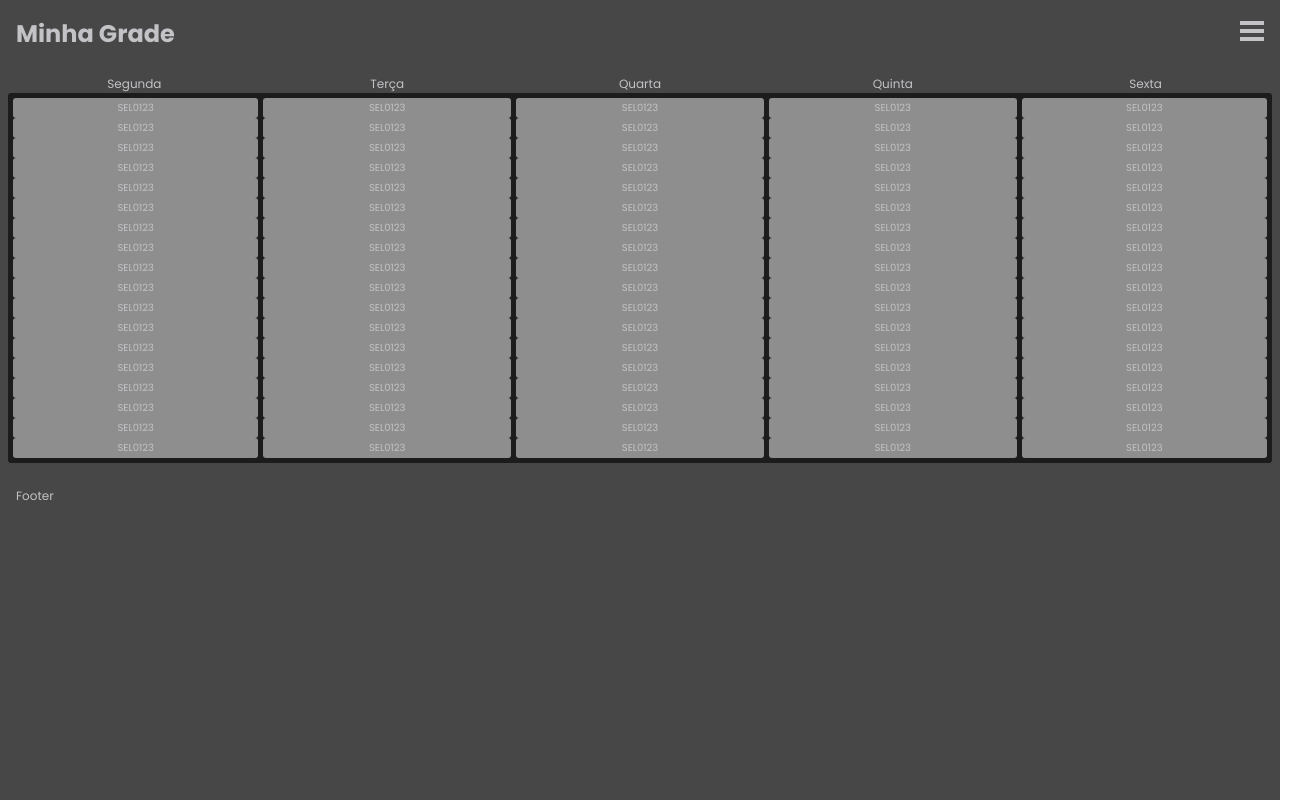
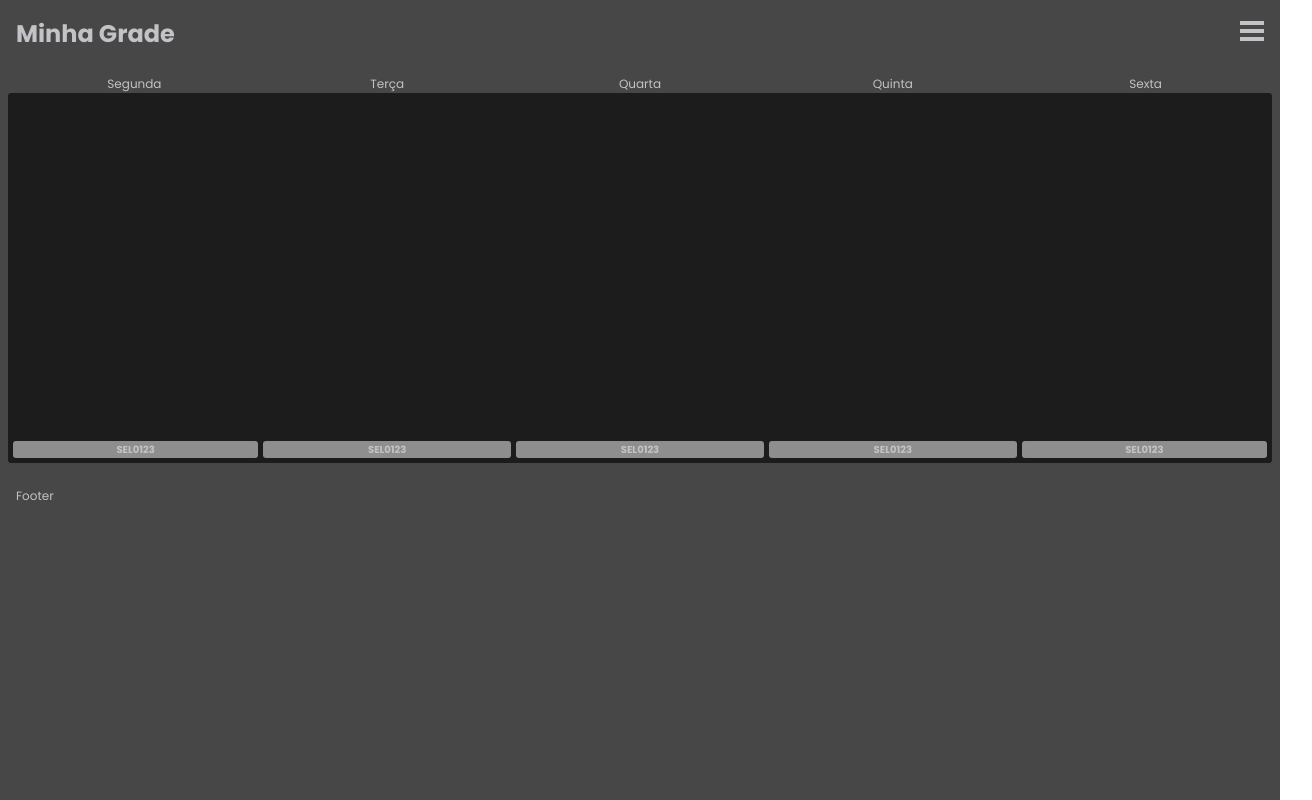
Before and after one commit to felipepimentab/minha-grade, a Nuxt app: page / in a window 1280 px wide. Shown: the whole page, 1312 px wide, since content can reach past the window. Built offline with nearby package versions, Linux system fonts and the light colour scheme.

Commit message:
feat(table): intial position logic

```diff
--- a/components/TableColumn.vue
+++ b/components/TableColumn.vue
@@ -1,28 +1,23 @@
 <template>
   <div class="column">
-    <TableItem />
-    <TableItem />
-    <TableItem />
-    <TableItem />
-    <TableItem />
-    <TableItem />
-    <TableItem />
-    <TableItem />
-    <TableItem />
-    <TableItem />
-    <TableItem />
-    <TableItem />
-    <TableItem />
-    <TableItem />
-    <TableItem />
-    <TableItem />
-    <TableItem />
-    <TableItem />
+    <TableItem :start-time="comeco" :end-time="fim"/>
   </div>
 </template>
 
 <script>
 export default {
+  data() {
+    return {
+      comeco: {
+        hours: 23,
+        minutes: 10,
+      },
+      fim: {
+        hours: 24,
+        minutes: 0
+      }
+    }
+  }
 }
 </script>
 
--- a/components/TableItem.vue
+++ b/components/TableItem.vue
@@ -2,6 +2,7 @@
   <div
     class="class"
     :class="itemClass"
+    :style="classStyle"
   >
     <span class="class__text">SEL0123</span>
   </div>
@@ -11,19 +12,27 @@
 export default {
   props: {
     startTime: {
-      type: String,
-      default: '00:00',
+      type: Object,
+      required: true,
     },
     endTime: {
-      type: String,
-      default: '00:00',
+      type: Object,
+      required: true,
     },
   },
 
   data() {
     return {
-      itemClass: 'h08-00',
+      classStyle: null,
     }
+  },
+
+  created() {
+    const startPosition = (this.startTime.hours - 6) * (100 / 18) + (this.startTime.minutes) * (100 / (18 * 60));
+    const classHeight = ((this.endTime.hours - 6) * (100 / 18) + (this.endTime.minutes) * (100 / (18 * 60))) - startPosition;
+
+    this.classStyle = `top: ${startPosition + '%'};
+                       height: ${classHeight + '%'};`
   }
 }
 </script>
@@ -31,17 +40,17 @@ export default {
 <style lang="scss" scoped>
 .class {
   display: flex;
+  flex-direction: column;
   align-items: center;
+  position: relative;
   justify-content: center;
   background-color: rgba(#fff, 0.5);
-  width: calc(100%);
   border-radius: 3px;
-  font-size: 10px;
-  height: 20px;
 
   &__text {
     padding: 0 0.3rem;
+    font-weight: bold;
+    font-size: 10px;
   }
 }
-
 </style>
--- a/layouts/default.vue
+++ b/layouts/default.vue
@@ -14,12 +14,14 @@ body, html {
   position: absolute;
   top: 0;
   left: 0;
+  overflow-x: hidden;
 }
 
 .app {
   width: 100vw;
   min-height: 100vh;
   position: absolute;
+  overflow-x: hidden;
   top: 0;
   left: 0;
   font-size: 12px;
--- a/package.json
+++ b/package.json
@@ -21,7 +21,8 @@
     "@nuxtjs/axios": "^5.13.6",
     "@nuxtjs/pwa": "^3.3.5",
     "core-js": "^3.15.1",
-    "nuxt": "^2.15.7"
+    "nuxt": "^2.15.7",
+    "vuex-persistedstate": "^4.1.0"
   },
   "devDependencies": {
     "@babel/eslint-parser": "^7.14.7",
```
Also changed, not shown: 1 other file (tests, documents, lock files or other folders).
